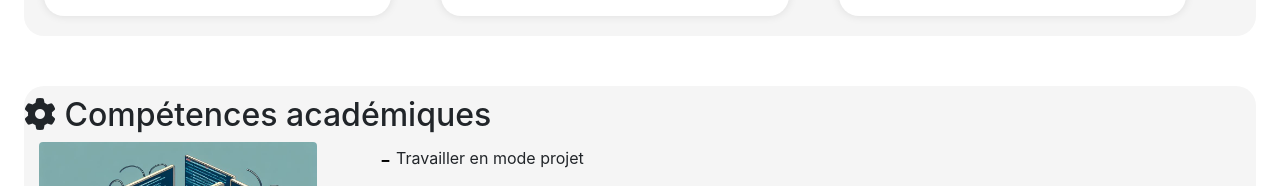
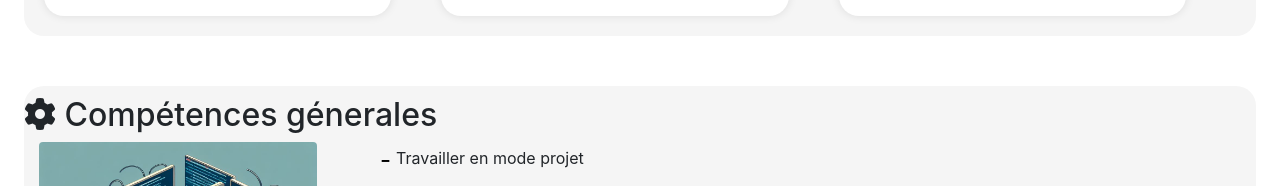
Before and after one commit to LaxhP/portfolio, a plain HTML site: page index.html in a window 1280 px wide. Shown: the part 1372-1558 px from the top of the page. Drawn offline with nearby package versions, Linux system fonts and the light colour scheme.

Commit message:
Update index.html

```diff
--- a/index.html
+++ b/index.html
@@ -178,7 +178,7 @@
 
 
         <section id="competence-academique" class="d-flex flex-column">
-            <h2><i class="fa-sharp fa-solid fa-gear"></i> Compétences académiques</h2>
+            <h2><i class="fa-sharp fa-solid fa-gear"></i> Compétences génerales</h2>
 
             <div class="d-flex flex-row">
               <div class="decorative-element col-md-3">
```
